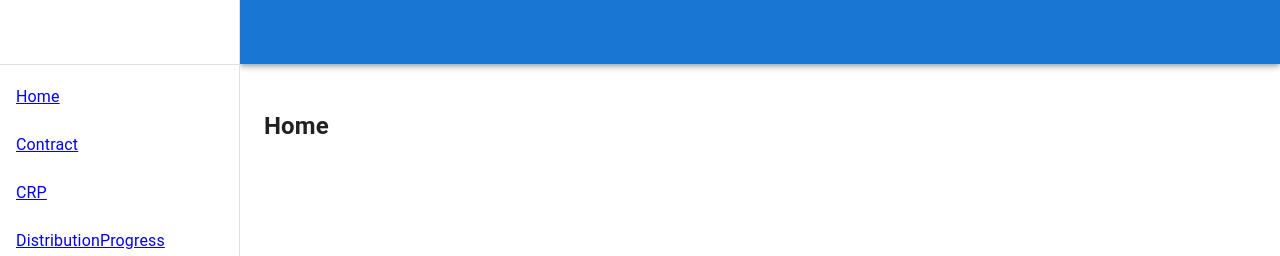
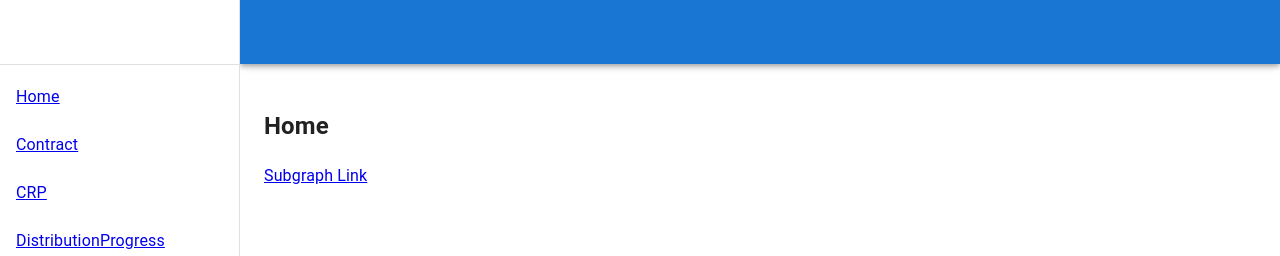
Before and after one commit to beehive-innovation/examples.rainprotocol.xyz, a React (Create React App) app: page / in a window 1280 px wide. Shown: the top 256 px of the page. Built offline with nearby package versions, Linux system fonts and the light colour scheme.

Commit message:
Add subgraph link

```diff
--- a/src/pages/HomePage.tsx
+++ b/src/pages/HomePage.tsx
@@ -7,6 +7,7 @@ export default function HomePage({}: any) {
     <div>
       <h2>Home</h2>
 
+      <a target="_blank" href="https://thegraph.com/hosted-service/subgraph/beehive-innovation/rain-protocol">Subgraph Link</a>
     </div>
   )
 }
```
